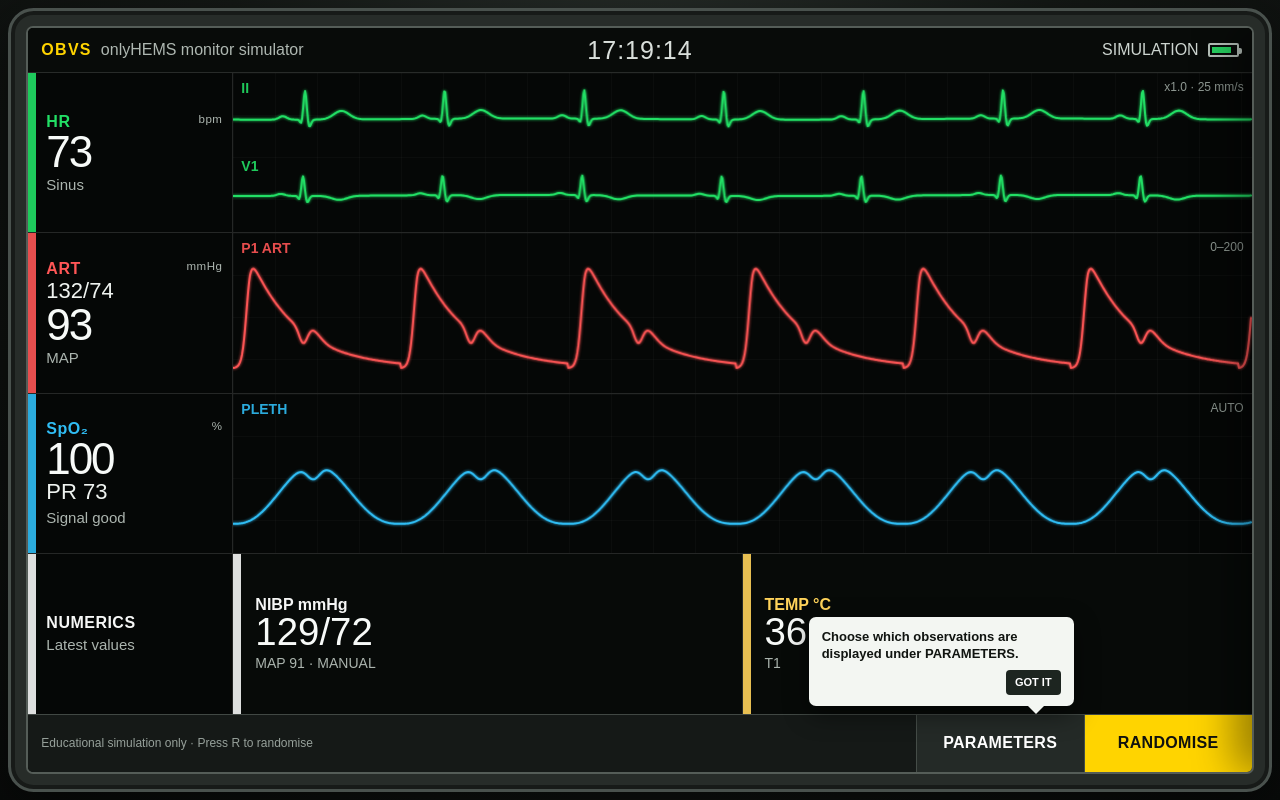
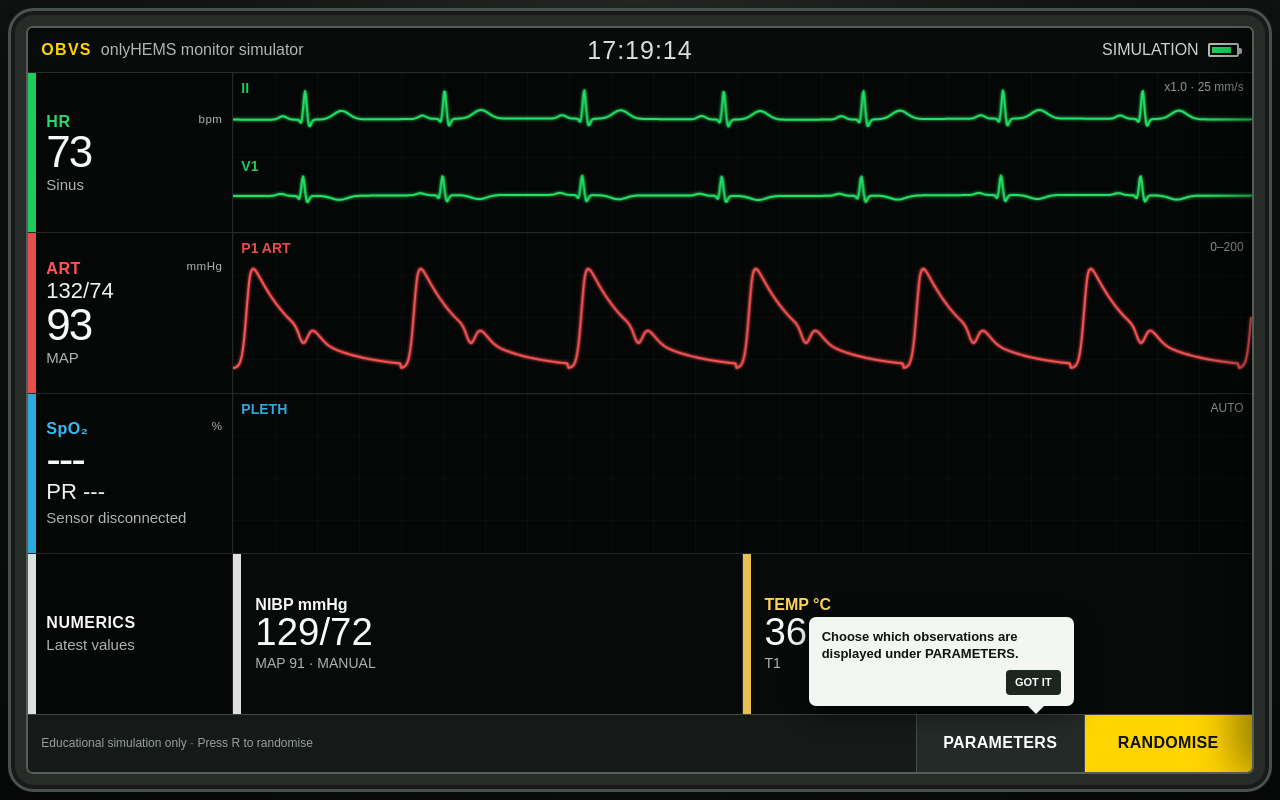
Before and after one commit to ResusPro/LifePak35, a plain HTML site: page index.html in a window 1280 px wide. Drawn offline with Linux system fonts and the light colour scheme.

Commit message:
Add files via upload

```diff
--- a/index.html
+++ b/index.html
@@ -372,7 +372,7 @@
             <button id="drawerRandomButton" class="generate" type="button">GENERATE</button>
             <button id="closeDrawerButton" type="button" style="grid-column: 1 / -1">CLOSE</button>
           </div>
-          <div class="small">OBVS v0.1.2 · No patient data is stored or transmitted.</div>
+          <div class="small">OBVS v0.1.3 · No patient data is stored or transmitted.</div>
         </aside>
         <div id="toast" class="toast" role="status" aria-live="polite">New observations generated</div>
       </div>
@@ -447,6 +447,11 @@
           hr = int(78, 168); spo2 = int(89, 99); sys = int(86, 168); dia = int(50, 98); temp = rand(35.8, 38.2); rhythm = 'Atrial fibrillation'; break;
       }
 
+      // Simulation requirement: SpO₂ is deliberately binary. When connected it
+      // always reads 100%; otherwise the sensor is shown as disconnected.
+      const spo2Connected = Math.random() >= 0.5;
+      spo2 = 100;
+
       if (dia >= sys - 18) dia = sys - int(20, 42);
       const map = Math.round(dia + (sys - dia) / 3);
       const ibpSys = clamp(sys + int(-2, 9), 45, 260);
@@ -454,7 +459,7 @@
       const ibpMap = Math.round(ibpDia + (ibpSys - ibpDia) / 3);
 
       return {
-        profile, rhythm, hr, spo2,
+        profile, rhythm, hr, spo2, spo2Connected,
         nibpSys: sys, nibpDia: dia, nibpMap: map,
         ibpSys, ibpDia, ibpMap,
         temp: Math.round(temp * 10) / 10
@@ -517,9 +522,9 @@
           <article class="channel" data-channel="spo2">
             <div class="numeric spo2">
               <div class="label"><span>SpO₂</span><span class="unit">%</span></div>
-              <div class="main">${observations.spo2}</div>
-              <div class="sub">PR ${observations.hr}</div>
-              <div class="mini">Signal good</div>
+              <div class="main">${observations.spo2Connected ? '100' : '---'}</div>
+              <div class="sub">${observations.spo2Connected ? ('PR ' + observations.hr) : 'PR ---'}</div>
+              <div class="mini">${observations.spo2Connected ? 'Signal good' : 'Sensor disconnected'}</div>
             </div>
             <div class="wave-wrap" style="color: var(--spo2)">
               <span class="lead-tag">PLETH</span><span class="gain">AUTO</span>
@@ -658,7 +663,9 @@
         drawTrace(height * 0.29, height * 0.18, t => ecgValue(t, 2, observations.rhythm));
         drawTrace(height * 0.77, height * 0.16, t => ecgValue(t + 0.012, 1, observations.rhythm));
       } else if (type === 'spo2') {
-        drawTrace(height * 0.87, height * 0.67, plethValue);
+        if (observations.spo2Connected) {
+          drawTrace(height * 0.87, height * 0.67, plethValue);
+        }
       } else if (type === 'ibp') {
         drawTrace(height * 0.88, height * 0.70, arterialValue);
       }
```
